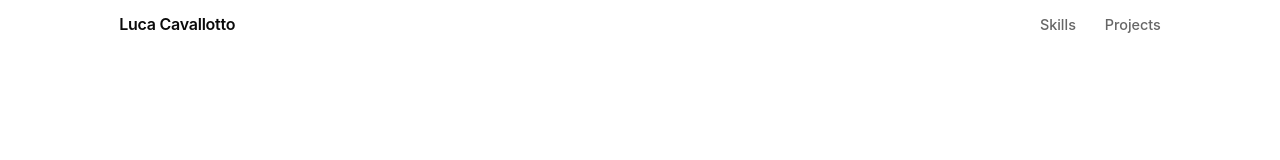
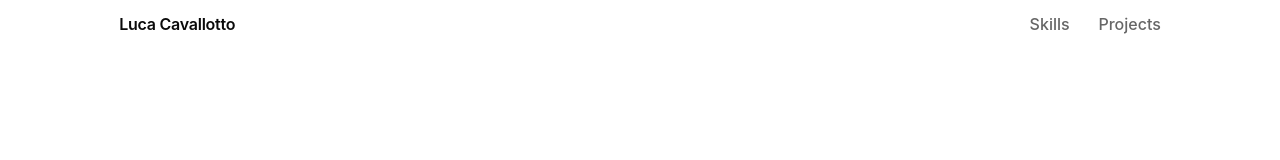
Before and after one commit to LucaCavallotto/lucacavallotto.github.io, a React (Vite) app: page / in a window 1280 px wide. Shown: the top 160 px of the page. Built offline with nearby package versions, Linux system fonts and the light colour scheme.

Commit message:
Resized font size of nav links in desktop mode

```diff
--- a/src/styles/layout.css
+++ b/src/styles/layout.css
@@ -53,7 +53,6 @@ nav::before {
 .nav-links a {
   text-decoration: none;
   color: var(--muted);
-  font-size: 0.9rem;
   font-weight: 500;
   position: relative;
 }
```
